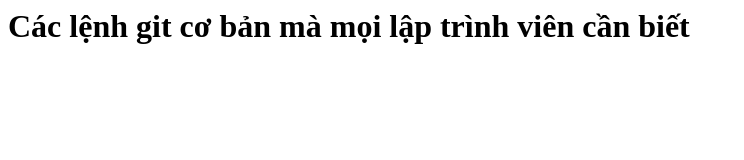
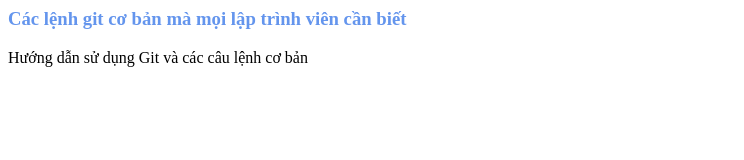
Before and after one commit to nghiands/Basic_Git, a plain HTML site: page index.html in a window 1280 px wide. Shown: the whole page, without its empty margins (0-744 px from the left). Drawn offline with Linux system fonts and the light colour scheme.

Commit message:
Change H1 to H3, add a new line

```diff
--- a/index.html
+++ b/index.html
@@ -5,6 +5,7 @@
     <title>Basic Git Learning </title>
 </head>
 <body>
-    <h1>Các lệnh git cơ bản mà mọi lập trình viên cần biết </h1>
+    <h3 style="color: cornflowerblue;">Các lệnh git cơ bản mà mọi lập trình viên cần biết </h3>
+    <p> Hướng dẫn sử dụng Git và các câu lệnh cơ bản </p>
 </body>
 </html>
```
